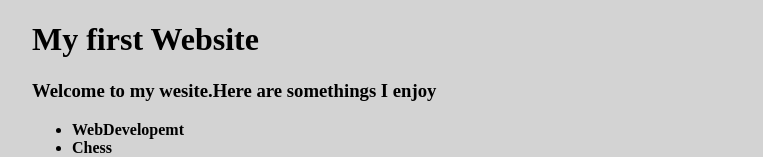
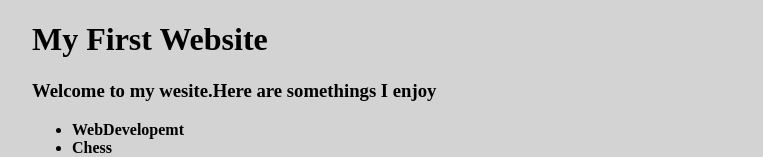
Before and after one commit to seshagiri13/UI-training, a plain HTML site: page index.html in a window 1280 px wide. Shown: the top 157 px of the page, without its empty margins (258-1021 px from the left). Drawn offline with Linux system fonts and the light colour scheme.

Commit message:
index.html

```diff
--- a/index.html
+++ b/index.html
@@ -39,7 +39,7 @@
 </head>
 <body>
 <div id="main">
-    <h1>My first Website</h1>
+    <h1>My First Website</h1>
     <h3>Welcome to my wesite.Here are somethings I enjoy</h3>
     <ul>
         <li><span> WebDevelopemt</span></li>
```
